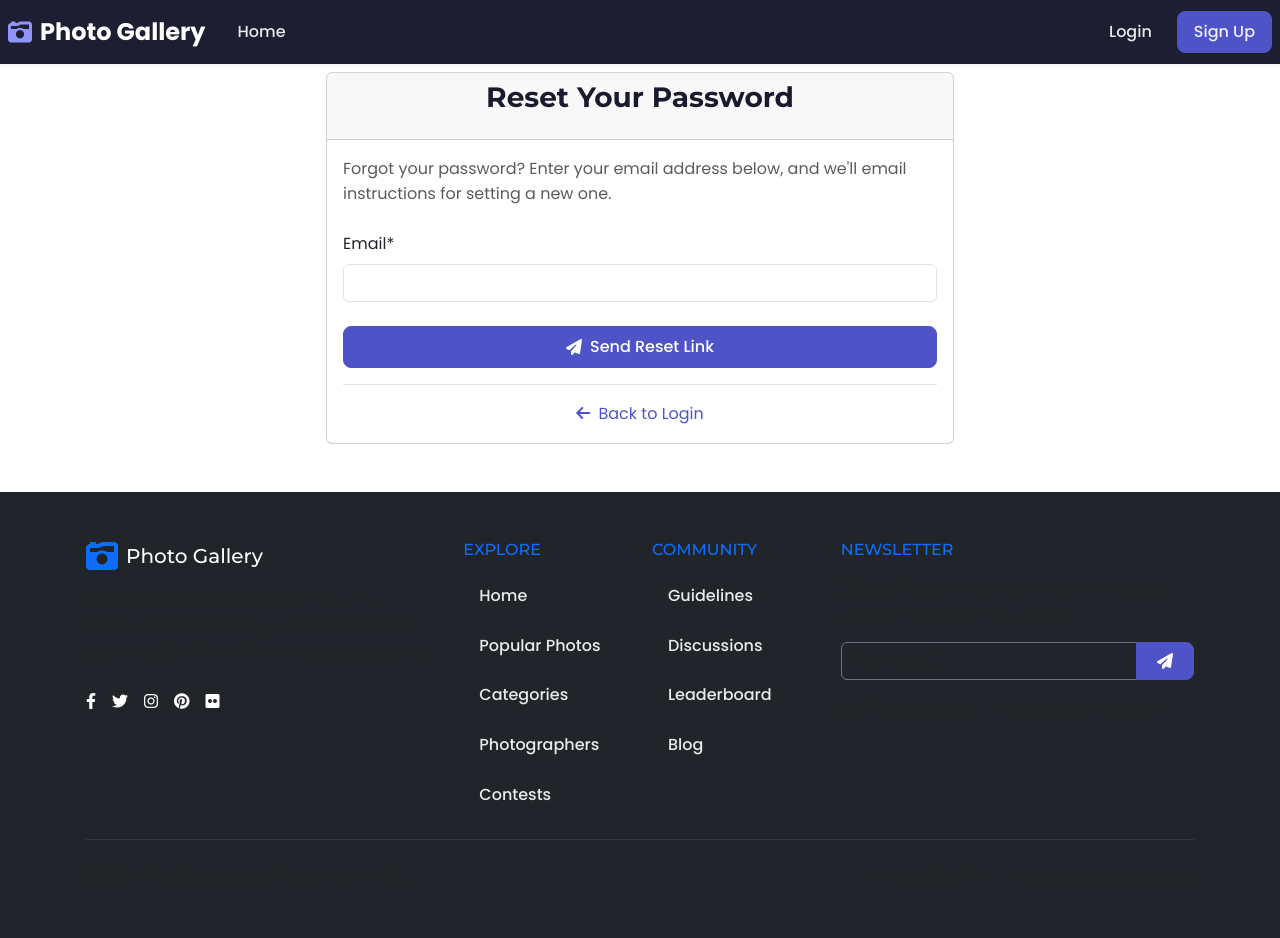
After one commit to parmarvishalk04/gallery, a Django app: page /password-reset/ in a window 1280 px wide. The commit adds this page. Run offline with Django 4.2, Linux system fonts and the light colour scheme; some libraries are stand-ins or nearby versions.

Commit message:
Remove nature photography box and add password reset feature

```diff
--- a/config/urls.py
+++ b/config/urls.py
@@ -3,11 +3,36 @@ from django.contrib import admin
 from django.urls import path, include
 from django.conf import settings
 from django.conf.urls.static import static
+from django.contrib.auth import views as auth_views
 
 urlpatterns = [
     path('admin/', admin.site.urls),
     path('', include('gallery.urls', namespace='gallery')),
     path('users/', include('users.urls', namespace='users')),
+
+    # Password reset URLs
+    path('password-reset/',
+         auth_views.PasswordResetView.as_view(
+             template_name='users/password_reset.html',
+             email_template_name='users/password_reset_email.html',
+             subject_template_name='users/password_reset_subject.txt'
+         ),
+         name='password_reset'),
+    path('password-reset/done/',
+         auth_views.PasswordResetDoneView.as_view(
+             template_name='users/password_reset_done.html'
+         ),
+         name='password_reset_done'),
+    path('password-reset-confirm/<uidb64>/<token>/',
+         auth_views.PasswordResetConfirmView.as_view(
+             template_name='users/password_reset_confirm.html'
+         ),
+         name='password_reset_confirm'),
+    path('password-reset-complete/',
+         auth_views.PasswordResetCompleteView.as_view(
+             template_name='users/password_reset_complete.html'
+         ),
+         name='password_reset_complete'),
 ]
 
 if settings.DEBUG:
--- /dev/null
+++ b/templates/users/password_reset.html
@@ -0,0 +1,33 @@
+{% extends 'base.html' %}
+{% load crispy_forms_tags %}
+
+{% block content %}
+<div class="row justify-content-center">
+    <div class="col-md-6">
+        <div class="card">
+            <div class="card-header">
+                <h3 class="text-center">Reset Your Password</h3>
+            </div>
+            <div class="card-body">
+                <p class="text-muted mb-4">
+                    Forgot your password? Enter your email address below, and we'll email instructions for setting a new one.
+                </p>
+                <form method="POST">
+                    {% csrf_token %}
+                    {{ form|crispy }}
+                    <div class="form-group mt-4">
+                        <button type="submit" class="btn btn-primary w-100">
+                            <i class="fas fa-paper-plane me-2"></i>Send Reset Link
+                        </button>
+                    </div>
+                </form>
+                <div class="border-top mt-3 pt-3 text-center">
+                    <a href="{% url 'users:login' %}" class="text-decoration-none">
+                        <i class="fas fa-arrow-left me-1"></i> Back to Login
+                    </a>
+                </div>
+            </div>
+        </div>
+    </div>
+</div>
+{% endblock %}
--- /dev/null
+++ b/templates/users/password_reset_subject.txt
@@ -0,0 +1 @@
+Password Reset on {{ site_name }}
```
Also changed, not shown: templates/gallery/home.html (+0 -7 lines), templates/users/login.html (+7 -0 lines), templates/users/password_reset_complete.html (added, +27 -0 lines), templates/users/password_reset_confirm.html (added, +25 -0 lines), templates/users/password_reset_done.html (added, +32 -0 lines), templates/users/password_reset_email.html (added, +15 -0 lines).
